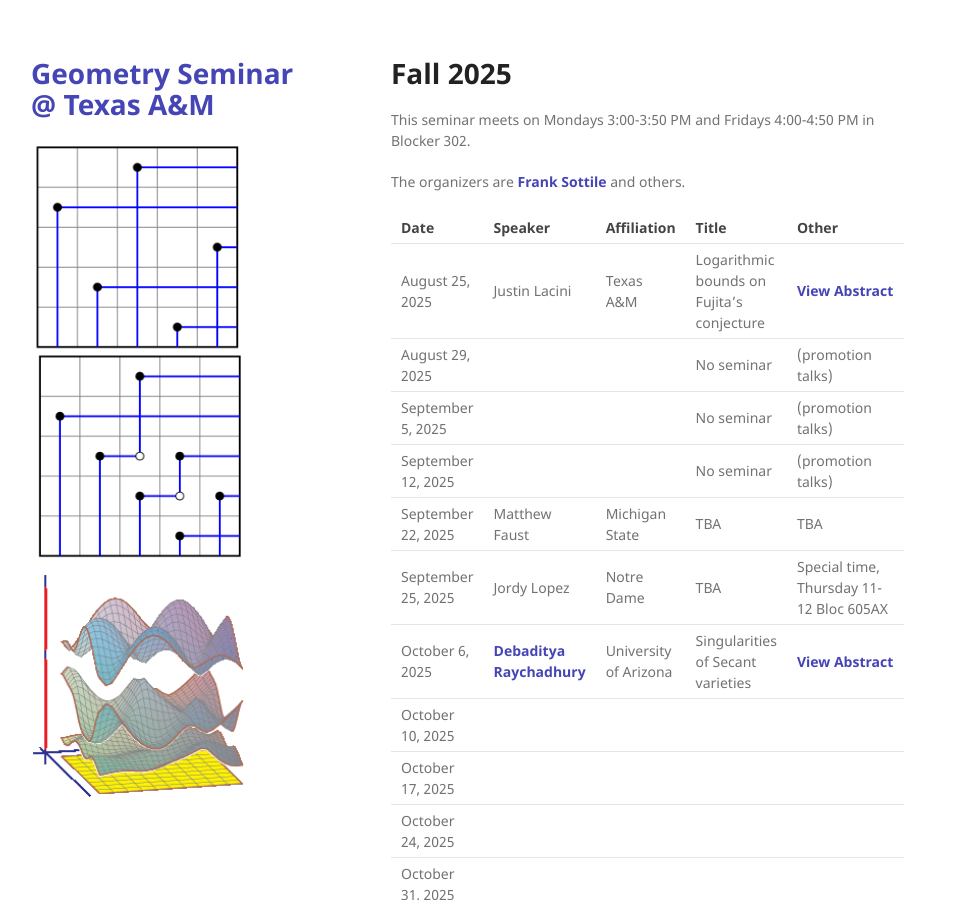
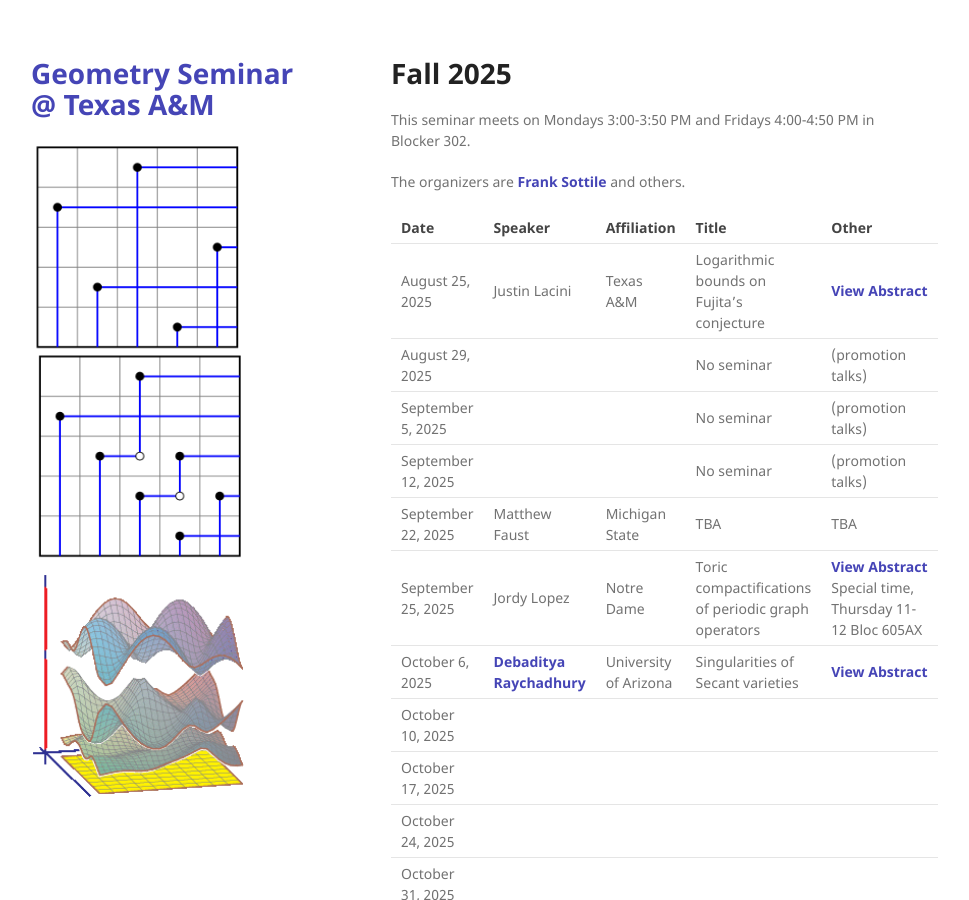
Before and after one commit to tamu-seminar/geometry, a Jekyll site: the page built from index.md, in a window 1280 px wide and 900 px high. Shown: the whole window, without its empty margins (179-1148 px from the left). Built offline with Jekyll 4.4.1, drawn with Linux system fonts in a browser that asks for light colours; part of the change alters nothing that is shown.

Commit message:
added Jordy's talk

```diff
--- a/index.md
+++ b/index.md
@@ -28,7 +28,7 @@ The organizers are [Frank Sottile](https://franksottile.github.io/) and others.
 | September 5, 2025 |      |   | No seminar  | (promotion talks)    |
 | September 12, 2025|      |   | No seminar | (promotion talks)    |
 | September 22, 2025| Matthew Faust | Michigan State |  TBA |  TBA     |
-| September 25, 2025| Jordy Lopez   | Notre Dame    |  TBA | Special time, Thursday 11-12 Bloc 605AX  |
+| September 25, 2025| Jordy Lopez   | Notre Dame    |  Toric compactifications of periodic graph operators | <span class="abstract-link" onclick="showAbstract('Lopez')">View Abstract</span>  Special time, Thursday 11-12 Bloc 605AX  |
 | October 6, 2025   | [Debaditya Raychadhury](https://rcdeba.github.io/) | University of Arizona  |   Singularities of Secant varieties   |   <span class="abstract-link" onclick="showAbstract('Raychadhury')">View Abstract</span>    |
 | October 10, 2025  |      |   |      |       |
 | October 17, 2025  |      |   |      |       |
@@ -70,6 +70,22 @@ work of Angehrn, Siu, Helmke and others showed that the conjecture
 holds if $m$ is larger than a quadratic function in $n$. We show that for
 $n\geq 2$ the conjecture holds for $m$ larger than $n(\log\log(n)+3)$. This is
 joint work with L. Ghidelli.
+</div>
+
+
+
+<!-- Abstract content -->
+
+<div id="Lopez" style="display:none;">
+A periodic graph operator is a weighted Laplacian plus potential acting on functions on
+the vertices of a periodic graph. It is well-known that the spectrum of a periodic graph
+operator is the projection of an affine algebraic variety known as the Bloch
+variety. Motivated by Bättig, we compactify the Bloch variety of a periodic graph operator
+inside the normal toric variety associated to its Newton polytope. For a family of
+periodic graphs, we extend this operator to such toric variety by expressing the
+compactification as the support of a kernel sheaf. We outline a few spectral-theoretic
+consequences of this compactification. This is joint work with Matthew Faust (MSU),
+Stephen Shipman (LSU), and Frank Sottile.
 </div>
 
 
```
